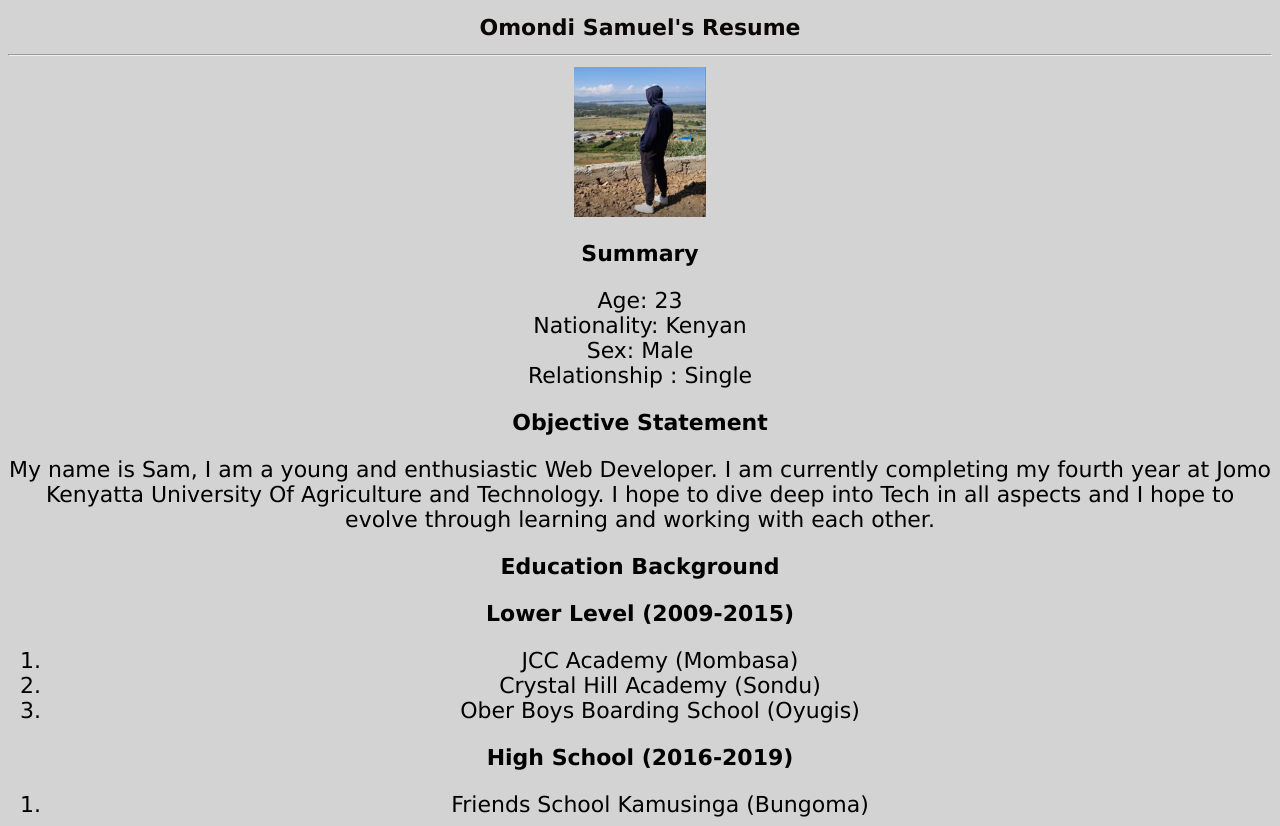
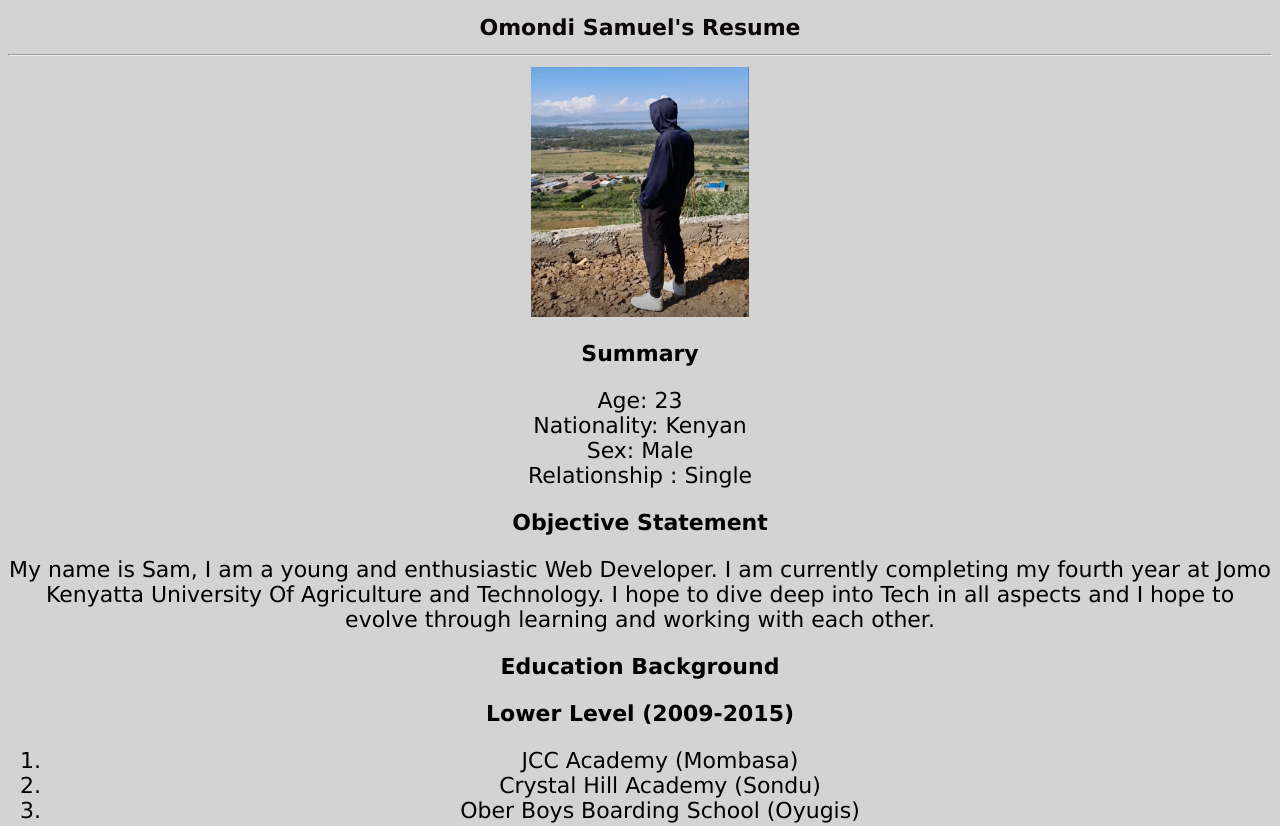
Before and after one commit to inyourdiabzzz/capstonesxm, a plain HTML site: page index.html in a window 1280 px wide. Shown: the top 826 px of the page. Drawn offline with Linux system fonts and the light colour scheme.

Commit message:
Update index.html

```diff
--- a/index.html
+++ b/index.html
@@ -20,7 +20,7 @@
             Omondi Samuel's Resume</h1>
             <hr />
              <section>
-                <img src="./assets/images/profpic2.png" height="150" />
+                <img src="./assets/images/profpic2.png" height="250" />
                 <h2>
                     Summary
                 </h2>
```
